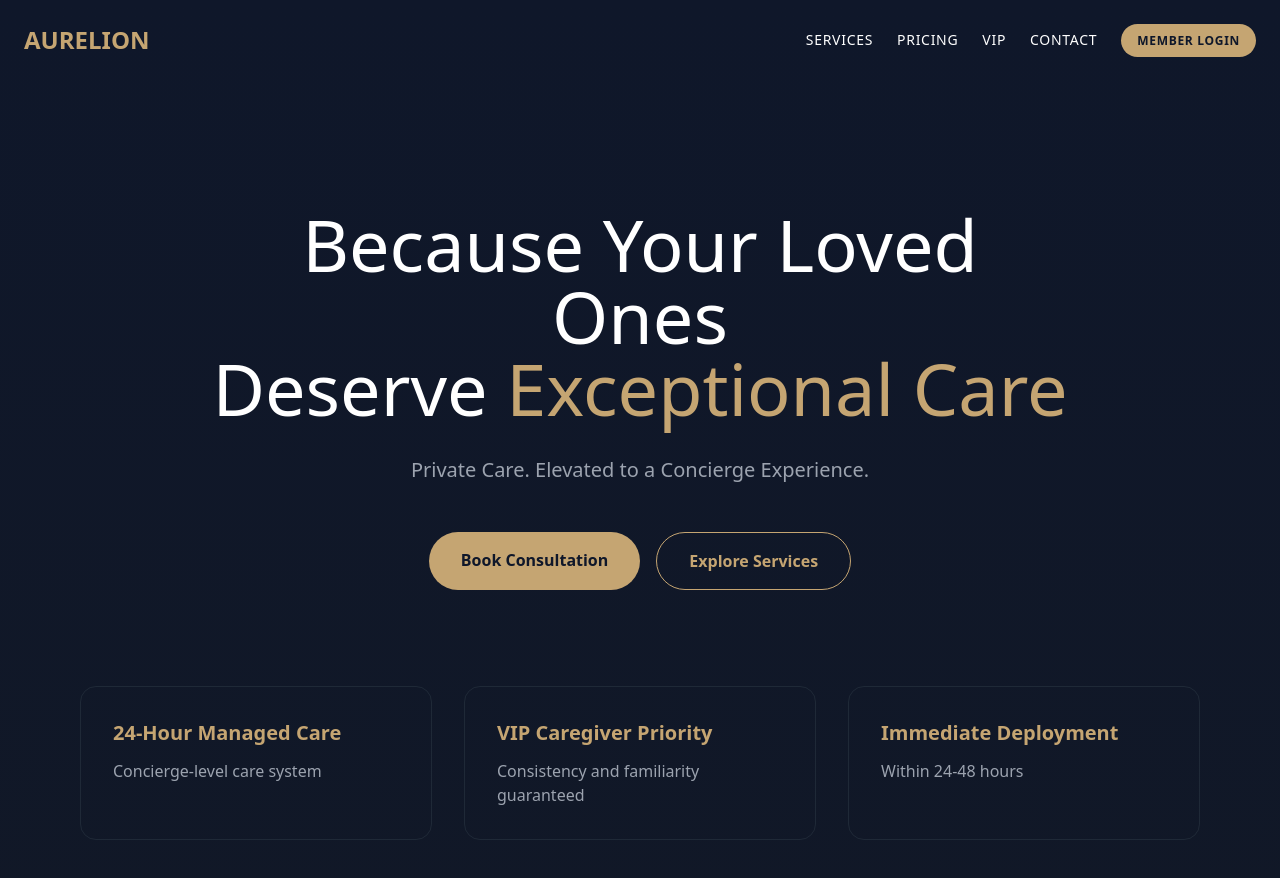
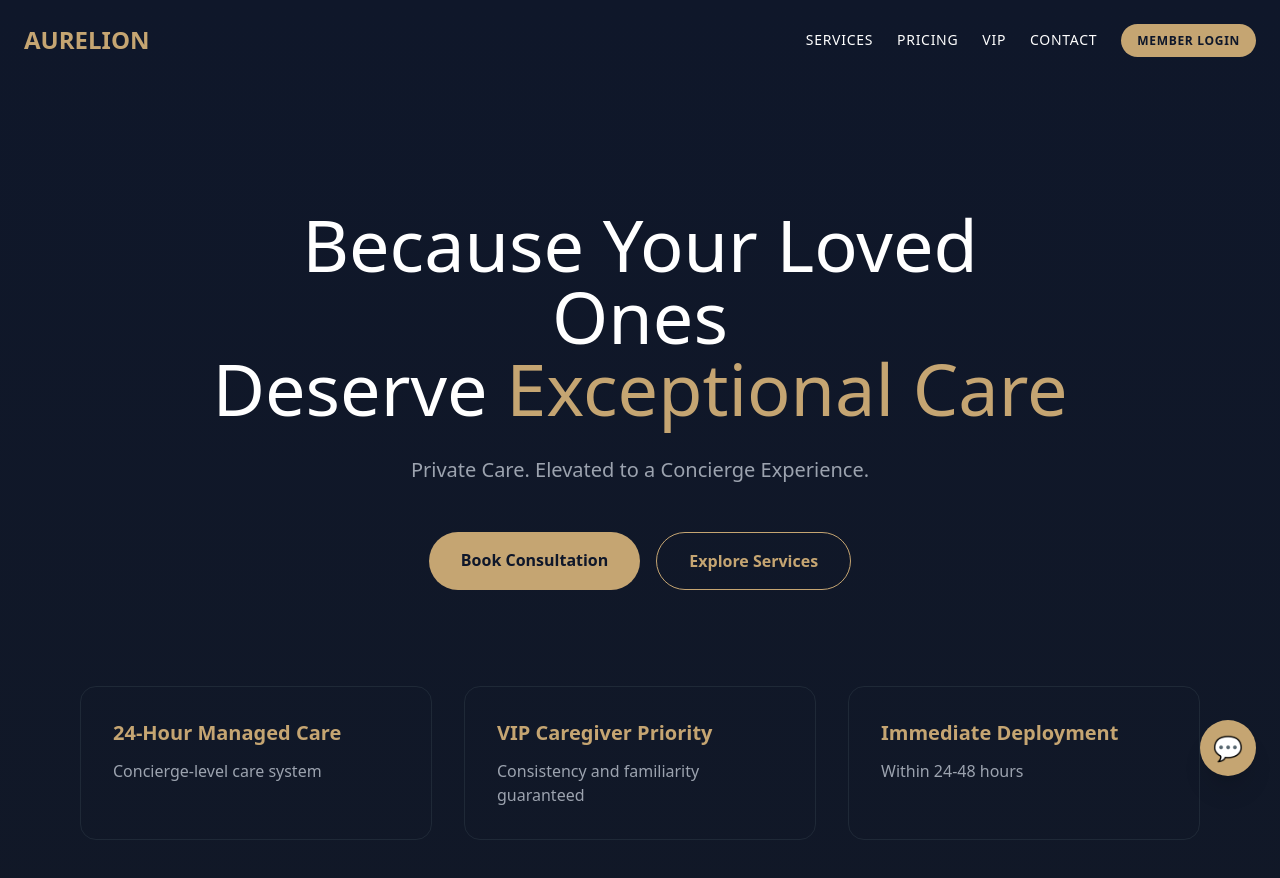
Before and after one commit to AurelionConcierge/aurelion-website, a Next.js app: page / in a window 1280 px wide. Shown: the top 878 px of the page. Built offline with nearby package versions, Linux system fonts and the light colour scheme.

Commit message:
Update _app.js

```diff
--- a/pages/_app.js
+++ b/pages/_app.js
@@ -1,7 +1,13 @@
 import '../styles/globals.css'
+import ChatWidget from '../components/ChatWidget'
 
 function MyApp({ Component, pageProps }) {
-  return <Component {...pageProps} />
+  return (
+    <>
+      <Component {...pageProps} />
+      <ChatWidget />
+    </>
+  )
 }
 
 export default MyApp
```
